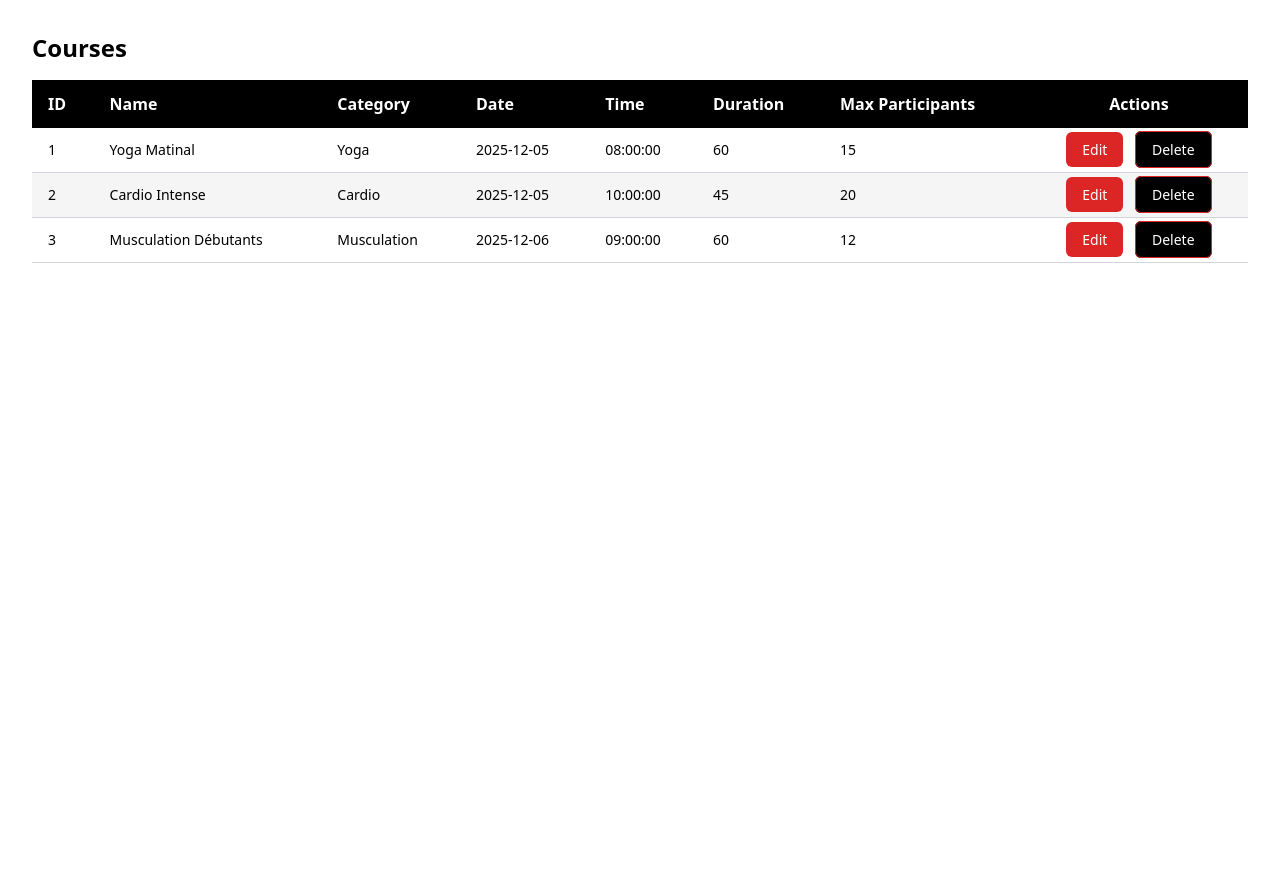
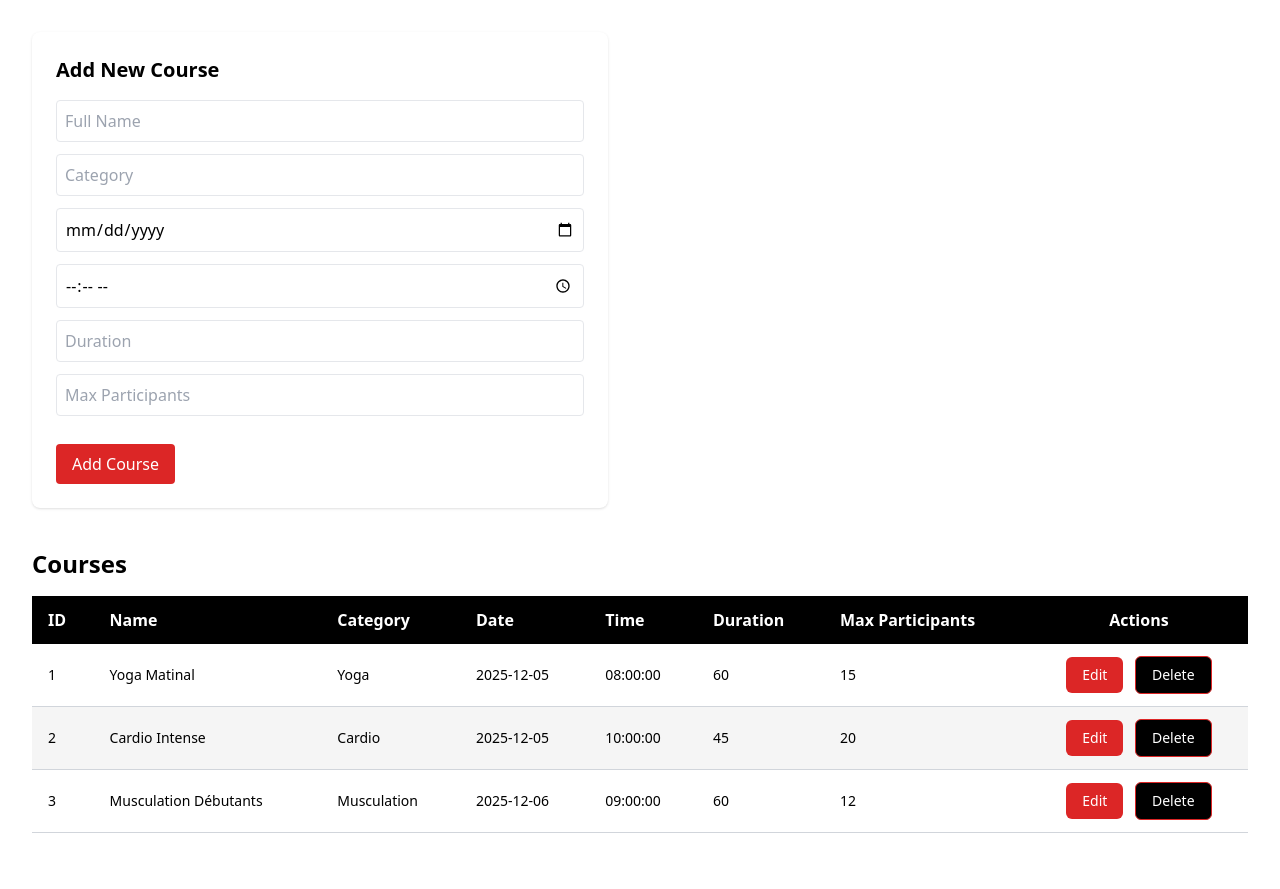
Before and after one commit to chaimaa-elomrani/FitManager-, a PHP site: page /index.php in a window 1280 px wide. Shown: the part 187-1076 px from the top of the page. Before the commit the page ends 450 px from the top, so only its background shows below. Run offline with PHP 8.4, Linux system fonts and the light colour scheme; data comes from the database, SQL or seed files in the repository; data that the repository does not hold is empty; some libraries are stand-ins or nearby versions.

Commit message:
fixed the update function and the edit modal

```diff
--- a/courses.php
+++ b/courses.php
@@ -1,5 +1,7 @@
 <?php
 require 'config/config.php';
+
+
 function getCourses(PDO $pdo)
 {
     $stmt = $pdo->query("SELECT* FROM course");
@@ -39,58 +41,65 @@ function addCourses(PDO $pdo)
 }
 
 
-function getCourseById(PDO $pdo, $id){
+function getCourseById(PDO $pdo, $id)
+{
     $stmt = $pdo->prepare("SELECT * from course where id = :id");
-    $stmt->execute([ ':id'=> $id]);
+    $stmt->execute([':id' => $id]);
     return $stmt->fetch();
 }
 
-$courseEdit = null ;
-if(isset($_GET['action']) && $_GET['action'] === 'update' && isset($_GET['id'])){
-    $courseEdit =  getCourseById($pdo , $_GET['id']);
+$courseEdit = null;
+if (isset($_GET['action']) && $_GET['action'] === 'update' && isset($_GET['id'])) {
+    $courseEdit = getCourseById($pdo, $_GET['id']);
 }
 
 
-function updateCourse(PDO $pdo){
-    if(isset($_POST['action']) && $_POST['action'] === 'update'){
+function updateCourse(PDO $pdo)
+{
+    if (isset($_POST['action']) && $_POST['action'] === 'update') {
 
         $sql = $pdo->prepare("UPDATE course SET fullname = :fullname, category = :category ,
         course_date =:date_c, heure = :heure , duree = :duree , max_participants = :max_p WHERE id = :id");
         $sql->execute([
-           ':fullname' => $_POST['fullname'],
+            ':fullname' => $_POST['fullname'],
             ':category' => $_POST['category'],
-            ':date_c'   => $_POST['date_c'],
-            ':heure'    => $_POST['hour'],
-            ':duree'    => $_POST['duree'],
-            ':max_p'    => $_POST['max_p'],
-            ':id'       => $_POST['id']
+            ':date_c' => $_POST['date_c'],
+            ':heure' => $_POST['hour'],
+            ':duree' => $_POST['duree'],
+            ':max_p' => $_POST['max_p'],
+            ':id' => $_POST['id']
         ]);
         echo 'course updated';
     }
 }
 
-function deleteCourse(PDO $pdo, $id){
-        $sql = $pdo->prepare("DELETE FROM course WHERE id = :id");
-        $sql->execute([':id' => $id]);
-        return $sql->rowCount() > 0 ;
+function deleteCourse(PDO $pdo, $id)
+{
+    $sql = $pdo->prepare("DELETE FROM course WHERE id = :id");
+    $sql->execute([':id' => $id]);
+    return $sql->rowCount() > 0;
 
 }
 
-if(isset($_GET['action']) && $_GET['action'] === "delete"){
+if (isset($_GET['action']) && $_GET['action'] === "delete") {
     $id = $_GET['id'];
-    deleteCourse($pdo , $id);
+    deleteCourse($pdo, $id);
     header('Location: index.php');
     exit();
 }
 
 
 
-if($_SERVER['REQUEST_METHOD'] === 'POST'){
-    if($_POST['action'] === 'add'){
+if ($_SERVER['REQUEST_METHOD'] === 'POST') {
+    if ($_POST['action'] === 'add') {
         addCourses($pdo);
+        header('Location: index.php');
+        exit();
     }
 
-    if($_POST['action'] === 'update'){
+    if ($_POST['action'] === 'update') {
         updateCourse($pdo);
+        header("Location: index.php");
+        exit();
     }
 }
--- a/equipment.php
+++ b/equipment.php
@@ -1,6 +1,6 @@
 <?php
 
-require 'config/config.php';
+// require 'config/config.php';
 
 function getEquipements(PDO $pdo)
 {
--- a/index.php
+++ b/index.php
@@ -5,12 +5,14 @@ require 'equipment.php';
 ?>
 <!DOCTYPE html>
 <html lang="en">
+
 <head>
     <meta charset="UTF-8">
     <meta name="viewport" content="width=device-width, initial-scale=1.0">
     <title>Course & Equipment Management</title>
     <script src="https://cdn.tailwindcss.com"></script>
 </head>
+
 <body class="bg-white">
     <header class="bg-black text-white py-6 px-8">
         <h1 class="text-3xl font-bold">Management System</h1>
@@ -19,7 +21,8 @@ require 'equipment.php';
 
     <nav class="bg-black border-b-4 border-red-600 px-8 py-4">
         <div class="flex gap-8">
-            <button onclick="showTab('courses')" class="tab-btn active text-white font-semibold pb-2 border-b-2 border-red-600">
+            <button onclick="showTab('courses')"
+                class="tab-btn active text-white font-semibold pb-2 border-b-2 border-red-600">
                 Courses
             </button>
             <button onclick="showTab('equipment')" class="tab-btn text-gray-400 font-semibold pb-2 hover:text-white">
@@ -30,6 +33,54 @@ require 'equipment.php';
 
     <main class="p-8">
         <div id="courses-tab" class="tab-content">
+
+            <?php if ($courseEdit): ?>
+                <form action="courses.php" method="POST" class="max-w-xl bg-white shadow p-6 rounded-lg mb-10">
+                    <input type="hidden" name="action" value="update">
+                    <input type="hidden" name="id" value="<?= $courseEdit['id'] ?>">
+
+                    <h2 class="text-xl font-bold mb-4">Edit Course</h2>
+
+                    <input type="text" name="fullname" value="<?= $courseEdit['fullname'] ?>" placeholder="Full Name"
+                        required class="w-full border p-2 rounded mb-3">
+                    <input type="text" name="category" value="<?= $courseEdit['category'] ?>" placeholder="Category"
+                        required class="w-full border p-2 rounded mb-3">
+                    <input type="date" name="date_c" value="<?= $courseEdit['course_date'] ?>" required
+                        class="w-full border p-2 rounded mb-3">
+                    <input type="time" name="hour" value="<?= $courseEdit['heure'] ?>" required
+                        class="w-full border p-2 rounded mb-3">
+                    <input type="number" name="duree" value="<?= $courseEdit['duree'] ?>" placeholder="Duration" required
+                        class="w-full border p-2 rounded mb-3">
+                    <input type="number" name="max_p" value="<?= $courseEdit['max_participants'] ?>"
+                        placeholder="Max Participants" required class="w-full border p-2 rounded mb-3">
+
+                    <button type="submit" class="mt-4 bg-black text-white px-4 py-2 rounded">Update Course</button>
+                </form>
+
+            <?php else: ?>
+
+                <form action="courses.php" method="POST" class="max-w-xl bg-white shadow p-6 rounded-lg mb-10">
+                    <input type="hidden" name="action" value="add">
+
+                    <h2 class="text-xl font-bold mb-4">Add New Course</h2>
+
+                    <input type="text" name="fullname" placeholder="Full Name" required
+                        class="w-full border p-2 rounded mb-3">
+                    <input type="text" name="category" placeholder="Category" required
+                        class="w-full border p-2 rounded mb-3">
+                    <input type="date" name="date_c" required class="w-full border p-2 rounded mb-3">
+                    <input type="time" name="hour" required class="w-full border p-2 rounded mb-3">
+                    <input type="number" name="duree" placeholder="Duration" required
+                        class="w-full border p-2 rounded mb-3">
+                    <input type="number" name="max_p" placeholder="Max Participants" required
+                        class="w-full border p-2 rounded mb-3">
+
+                    <button type="submit" class="mt-4 bg-red-600 text-white px-4 py-2 rounded">Add Course</button>
+                </form>
+            <?php endif; ?>
+
+
+
             <div class="mb-6">
                 <h2 class="text-2xl font-bold text-black mb-4">Courses</h2>
                 <table class="w-full border-collapse">
@@ -46,74 +97,46 @@ require 'equipment.php';
                         </tr>
                     </thead>
                     <tbody id="courses-tbody">
-                        <?php foreach($courses as $course): ?>
-                        <tr class="border-b border-gray-300 hover:bg-red-50 transition">
-                            <td class="px-4 py-3 text-sm text-black"><?= $course['id'] ?></td>
-                            <td class="px-4 py-3 text-sm text-black font-medium"><?= $course['fullname'] ?></td>
-                            <td class="px-4 py-3 text-sm text-black"><?= $course['category'] ?></td>
-                            <td class="px-4 py-3 text-sm text-black"><?= $course['course_date'] ?></td>
-                            <td class="px-4 py-3 text-sm text-black"><?= $course['heure'] ?></td>
-                            <td class="px-4 py-3 text-sm text-black"><?= $course['duree'] ?></td>
-                            <td class="px-4 py-3 text-sm text-black"><?= $course['max_participants'] ?></td>
-                            <td class="px-4 py-3 text-center text-sm">
-                                <a href="courses.php?action=update&id=<?= $course['id'] ?>" class="btn-edit">Edit</a>
-                                <a href="courses.php?action=delete&id=<?= $course['id'] ?>" class="btn-delete">Delete</a>
-                            </td>
-                        </tr>
+                        <?php foreach ($courses as $course): ?>
+                            <tr class="border-b border-gray-300 hover:bg-red-50 transition">
+                                <td class="px-4 py-3 text-sm text-black"><?= $course['id'] ?></td>
+                                <td class="px-4 py-3 text-sm text-black font-medium"><?=htmlspecialchars($course['fullname']) ?></td>
+                                <td class="px-4 py-3 text-sm text-black"><?= htmlspecialchars($course['category'])?></td>
+                                <td class="px-4 py-3 text-sm text-black"><?= htmlspecialchars($course['course_date']) ?></td>
+                                <td class="px-4 py-3 text-sm text-black"><?= htmlspecialchars($course['heure']) ?></td>
+                                <td class="px-4 py-3 text-sm text-black"><?= htmlspecialchars($course['duree']) ?></td>
+                                <td class="px-4 py-3 text-sm text-black"><?=htmlspecialchars($course['max_participants']) ?></td>
+                                <td class="px-4 py-3 text-center text-sm">
+                                    <a href="index.php?action=update&id=<?= $course['id'] ?>" class="btn-edit">Edit</a>
+                                    <a href="courses.php?action=delete&id=<?= $course['id'] ?>"
+                                        class="btn-delete">Delete</a>
+                                </td>
+                            </tr>
                         <?php endforeach; ?>
                     </tbody>
                 </table>
             </div>
         </div>
 
-        <div id="equipment-tab" class="tab-content hidden">
-            <div class="mb-6">
-                <h2 class="text-2xl font-bold text-black mb-4">Equipment</h2>
-                <table class="w-full border-collapse">
-                    <thead>
-                        <tr class="bg-black text-white">
-                            <th class="px-4 py-3 text-left">ID</th>
-                            <th class="px-4 py-3 text-left">Title</th>
-                            <th class="px-4 py-3 text-left">Type</th>
-                            <th class="px-4 py-3 text-left">Quantity</th>
-                            <th class="px-4 py-3 text-left">Status</th>
-                            <th class="px-4 py-3 text-center">Actions</th>
-                        </tr>
-                    </thead>
-                    <tbody id="equipment-tbody">
-                        <?php foreach($equipements as $equip): ?>
-                        <tr class="border-b border-gray-300 hover:bg-red-50 transition">
-                            <td class="px-4 py-3 text-sm text-black"><?= $equip['id'] ?></td>
-                            <td class="px-4 py-3 text-sm text-black font-medium"><?= $equip['title'] ?></td>
-                            <td class="px-4 py-3 text-sm text-black"><?= $equip['type'] ?></td>
-                            <td class="px-4 py-3 text-sm text-black text-center"><?= $equip['quantite'] ?></td>
-                            <td class="px-4 py-3 text-sm">
-                                <span class="px-3 py-1 rounded text-white text-xs font-semibold <?= $equip['etat'] === 'Excellent' ? 'bg-green-600' : ($equip['etat'] === 'Good' ? 'bg-blue-600' : 'bg-red-600') ?>">
-                                    <?= $equip['etat'] ?>
-                                </span>
-                            </td>
-                            <!-- <td class="px-4 py-3 text-center text-sm">
-                                <a href="courses.php?action=update&id=<?= $equip['id'] ?>" class="btn-edit">Edit</a>
-                                <a href="courses.php?action=delete&id=<?= $equip['id'] ?>" class="btn-delete">Delete</a>
-                            </td> -->
-                        </tr>
-                        <?php endforeach; ?>
-                    </tbody>
-                </table>
-            </div>
-        </div>
+
+
+
+
     </main>
 
     <style>
         .tab-btn.active {
             border-bottom: 3px solid #dc2626;
         }
+
         tbody tr:nth-child(even) {
             background-color: #f5f5f5;
         }
+
         tbody tr:hover {
             background-color: #efefef;
         }
+
         .btn-edit {
             background-color: #dc2626;
             color: white;
@@ -122,10 +145,13 @@ require 'equipment.php';
             margin-right: 0.5rem;
             text-decoration: none;
             font-size: 0.875rem;
+            display: inline-block;
         }
+
         .btn-edit:hover {
             background-color: #b91c1c;
         }
+
         .btn-delete {
             background-color: #000;
             color: white;
@@ -134,7 +160,10 @@ require 'equipment.php';
             border: 1px solid #dc2626;
             cursor: pointer;
             font-size: 0.875rem;
+            text-decoration: none;
+            display: inline-block;
         }
+
         .btn-delete:hover {
             background-color: #dc2626;
         }
@@ -142,7 +171,6 @@ require 'equipment.php';
 
     <script>
         function showTab(tabName) {
-            // Hide all tabs
             document.querySelectorAll('.tab-content').forEach(tab => {
                 tab.classList.add('hidden');
             });
@@ -151,7 +179,6 @@ require 'equipment.php';
                 btn.classList.add('text-gray-400');
             });
 
-            // Show selected tab
             document.getElementById(tabName + '-tab').classList.remove('hidden');
             event.target.classList.add('active', 'border-b-2', 'border-red-600');
             event.target.classList.remove('text-gray-400');
@@ -160,4 +187,5 @@ require 'equipment.php';
 
     </script>
 </body>
+
 </html>
```
Also changed, not shown: forms/add.php (added), forms/update.php (added).
